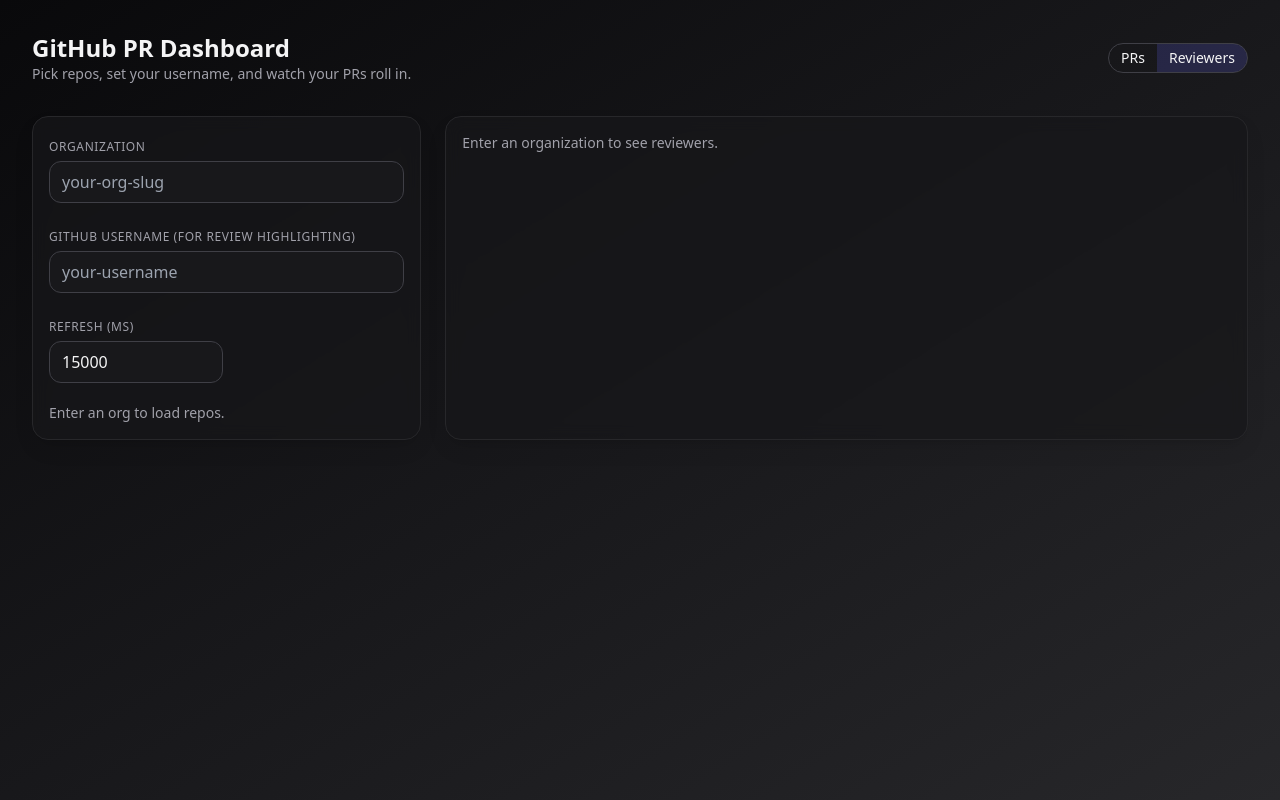
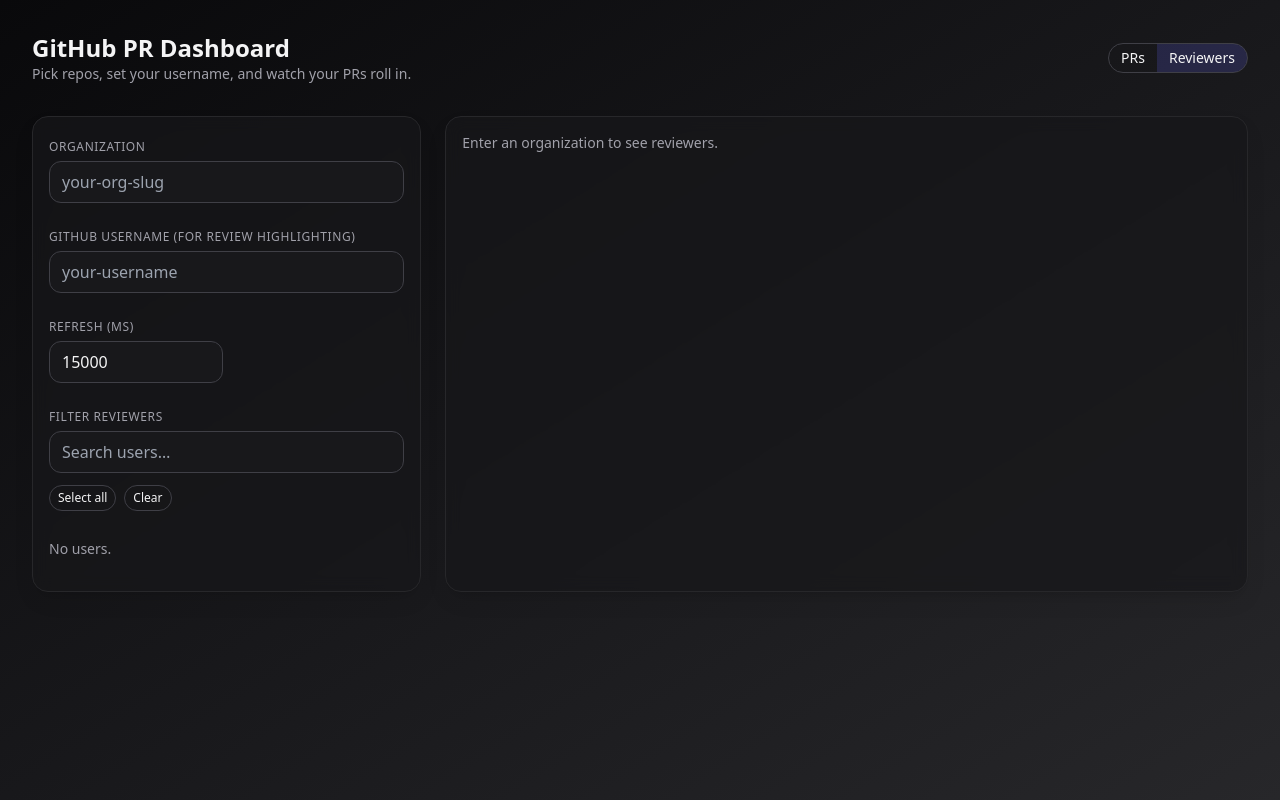
Before and after one commit to mikiest/github-dashboard, a React (Vite) app in the folder client/: page / in a window 1280 px wide. Both pictures are taken after a click on the button "Reviewers". Built offline with nearby package versions, Linux system fonts and the light colour scheme.

Commit message:
feat: filter reviewers

```diff
--- a/client/src/App.tsx
+++ b/client/src/App.tsx
@@ -2,6 +2,7 @@
 import RepoPicker from './components/RepoPicker'
 import PRList from './components/PRList'
 import ReviewersView from './components/ReviewersView'
+import ReviewersSidebar from './components/ReviewersSidebar'
 import { loadSettings, saveSettings } from './store'
 
 
@@ -11,6 +12,8 @@
   const [favorites, setFavorites] = useState<string[]>(loadSettings().favorites)
   const [refreshMs, setRefreshMs] = useState(loadSettings().refreshMs)
   const [tab, setTab] = useState<'prs'|'reviewers'>('prs')
+  const [reviewWindow, setReviewWindow] = useState<'24h'|'7d'|'30d'>('24h')
+  const [selectedUsers, setSelectedUsers] = useState<string[]>([])
 
   useEffect(() => {
     saveSettings({ org, username, favorites, refreshMs })
@@ -69,8 +72,17 @@
               />
             </div>
           </div>
-
-          <RepoPicker org={org} favorites={favorites} onToggleFavorite={toggleFav} />
+          {tab === 'reviewers' ? (
+            <ReviewersSidebar
+              org={org}
+              favorites={favorites}
+              windowSel={reviewWindow}
+              selectedUsers={selectedUsers}
+              onChangeSelected={setSelectedUsers}
+            />
+          ) : (
+            <RepoPicker org={org} favorites={favorites} onToggleFavorite={toggleFav} />
+          )}
         </div>
 
         <div className="md:col-span-2 card p-4">
@@ -80,7 +92,7 @@
               : <div className="text-sm text-zinc-400">Select at least one favorite repository to see PRs.</div>
           ) : (
             org
-              ? <ReviewersView org={org} favorites={favorites} />
+              ? <ReviewersView org={org} favorites={favorites} windowSel={reviewWindow} selectedUsers={selectedUsers}/>
               : <div className="text-sm text-zinc-400">Enter an organization to see reviewers.</div>
           )}
         </div>
--- /dev/null
+++ b/client/src/components/ReviewersSidebar.tsx
@@ -0,0 +1,90 @@
+import { useMemo, useState } from 'react'
+import { useQuery } from '@tanstack/react-query'
+import { fetchTopReviewers } from '../api'
+import type { ReviewerStat } from '../types'
+
+type Props = {
+  org: string
+  favorites: string[]
+  windowSel: '24h'|'7d'|'30d'
+  selectedUsers: string[]
+  onChangeSelected: (users: string[]) => void
+}
+
+export default function ReviewersSidebar({ org, favorites, windowSel, selectedUsers, onChangeSelected }: Props) {
+  const { data, isFetching } = useQuery({
+    queryKey: ['top-reviewers', org, windowSel, ...[...favorites].sort()],
+    queryFn: () => fetchTopReviewers(org, favorites, windowSel),
+    enabled: !!org && favorites.length > 0,
+    refetchOnWindowFocus: true,
+  })
+
+  const allUsers = useMemo(() => {
+    const uniq = new Map<string, string | null>()
+    for (const r of (data?.reviewers ?? []) as ReviewerStat[]) {
+      uniq.set(r.user, r.displayName ?? null)
+    }
+    return Array.from(uniq.entries())
+  }, [data])
+
+  const [q, setQ] = useState('')
+  const ql = q.trim().toLowerCase()
+  const filtered = useMemo(() => {
+    if (!ql) return allUsers
+    return allUsers.filter(([login, name]) =>
+      login.toLowerCase().includes(ql) || (name ?? '').toLowerCase().includes(ql)
+    )
+  }, [allUsers, ql])
+
+  const toggle = (login: string) => {
+    onChangeSelected(
+      selectedUsers.includes(login)
+        ? selectedUsers.filter(x => x !== login)
+        : [...selectedUsers, login]
+    )
+  }
+
+  const clear = () => onChangeSelected([])
+  const selectAll = () => onChangeSelected(filtered.map(([login]) => login))
+
+  return (
+    <div className="space-y-3">
+      <div>
+        <label className="text-xs uppercase tracking-wider text-zinc-400">Filter reviewers</label>
+        <input
+          value={q}
+          onChange={e => setQ(e.target.value)}
+          placeholder="Search users…"
+          className="mt-1 w-full rounded-xl bg-zinc-900 border border-zinc-700 px-3 py-2 focus:outline-none focus:ring-2 focus:ring-brand-500"
+        />
+      </div>
+
+      <div className="flex items-center gap-2 text-xs">
+        <button onClick={selectAll} className="px-2 py-1 rounded-full border border-zinc-700 hover:bg-zinc-800">Select all</button>
+        <button onClick={clear} className="px-2 py-1 rounded-full border border-zinc-700 hover:bg-zinc-800">Clear</button>
+        {isFetching && <span className="ml-auto text-zinc-400">Loading…</span>}
+      </div>
+
+      <div className="max-h-80 overflow-auto pr-2">
+        {filtered.map(([login, name]) => {
+          const on = selectedUsers.includes(login)
+          return (
+            <label key={login} className="flex items-center justify-between py-2 border-b border-zinc-800">
+              <div className="min-w-0">
+                <div className="truncate font-medium">{login}</div>
+                {name && <div className="text-xs text-zinc-400 truncate">{name}</div>}
+              </div>
+              <input
+                type="checkbox"
+                checked={on}
+                onChange={() => toggle(login)}
+                className="accent-brand-500"
+              />
+            </label>
+          )
+        })}
+        {filtered.length === 0 && <div className="text-sm text-zinc-400 py-4">No users.</div>}
+      </div>
+    </div>
+  )
+}
--- a/client/src/components/ReviewersView.tsx
+++ b/client/src/components/ReviewersView.tsx
@@ -1,4 +1,4 @@
-import { useMemo, useState } from 'react'
+import { useMemo } from 'react'
 import { useQuery } from '@tanstack/react-query'
 import { fetchTopReviewers } from '../api'
 import type { ReviewerStat } from '../types'
@@ -6,12 +6,12 @@
 
 type Props = {
   org: string
-  favorites: string[] // repo names only
+  favorites: string[]
+  windowSel: '24h'|'7d'|'30d'
+  selectedUsers: string[] // NEW
 }
 
-export default function ReviewersView({ org, favorites }: Props) {
-  const [windowSel, setWindowSel] = useState<'24h'|'7d'|'30d'>('24h')
-
+export default function ReviewersView({ org, favorites, windowSel, selectedUsers }: Props) {
   const { data, isFetching, refetch, isError, error } = useQuery({
     queryKey: ['top-reviewers', org, windowSel, ...[...favorites].sort()],
     queryFn: () => fetchTopReviewers(org, favorites, windowSel),
@@ -20,10 +20,17 @@
   })
 
   const reviewers = (data?.reviewers ?? []) as ReviewerStat[]
+  const filteredByUsers = useMemo(() => {
+    if (!selectedUsers?.length) return reviewers
+    const set = new Set(selectedUsers.map(s => s.toLowerCase()))
+    return reviewers.filter(r => set.has(r.user.toLowerCase()))
+  }, [reviewers, selectedUsers])
+
   const sorted = useMemo(
-    () => [...reviewers].sort((a,b) => b.total - a.total || (b.lastReviewAt ?? '').localeCompare(a.lastReviewAt ?? '')),
-    [reviewers]
+    () => [...filteredByUsers].sort((a,b) => b.total - a.total || (b.lastReviewAt ?? '').localeCompare(a.lastReviewAt ?? '')),
+    [filteredByUsers]
   )
+
   const since = data?.since
   const medal = (i: number) => (i === 0 ? '🥇' : i === 1 ? '🥈' : i === 2 ? '🥉' : '')
 
@@ -33,10 +40,10 @@
       <div className="flex items-center justify-between gap-3">
         <div className="inline-flex rounded-full border border-zinc-700 overflow-hidden">
           {(['24h','7d','30d'] as const).map(w => (
-            <button
-              key={w}
-              onClick={() => setWindowSel(w)}
+            <button key={w}
+              onClick={() => refetch()} // refetch will run anyway via queryKey change from parent windowSel
               className={`px-3 py-1 text-xs ${windowSel===w ? 'bg-brand-500/20' : ''}`}
+              disabled={windowSel!==w}
             >
               {w}
             </button>
@@ -53,7 +60,6 @@
         </button>
       </div>
 
-      {/* Table */}
       <div className="card p-4 overflow-x-auto">
         {isError ? (
           <div className="text-red-300">Error: {(error as Error).message}</div>
@@ -75,18 +81,19 @@
               {sorted.map((r, i) => (
                 <tr key={r.user} className="border-t border-zinc-800">
                   <td className="py-2 font-medium">
-                    <span aria-hidden className="mr-1 text-[16px] leading-none align-middle">
-                      {medal(i)}
-                    </span>
+                    <span aria-hidden className="mr-1 text-[16px] leading-none align-middle">{medal(i)}</span>
                     <a
                       href={`https://github.com/${encodeURIComponent(r.user)}`}
                       target="_blank"
                       rel="noreferrer"
-                      className="underline decoration-dotted underline-offset-2"
+                      className="text-zinc-200 hover:opacity-90"   // no underline now
                       title={`Open ${r.user} on GitHub`}
                     >
                       {r.user}
                     </a>
+                    {r.displayName && (
+                      <div className="text-xs text-zinc-400">{r.displayName}</div>
+                    )}
                   </td>
                   <td className="py-2">{r.total}</td>
                   <td className="py-2">{r.approvals}</td>
--- a/client/src/types.ts
+++ b/client/src/types.ts
@@ -32,6 +32,7 @@
 
 export type ReviewerStat = {
   user: string
+  displayName?: string | null
   total: number
   approvals: number
   changesRequested: number
```
Also changed, not shown: 2 other files (tests, documents, lock files or other folders).
